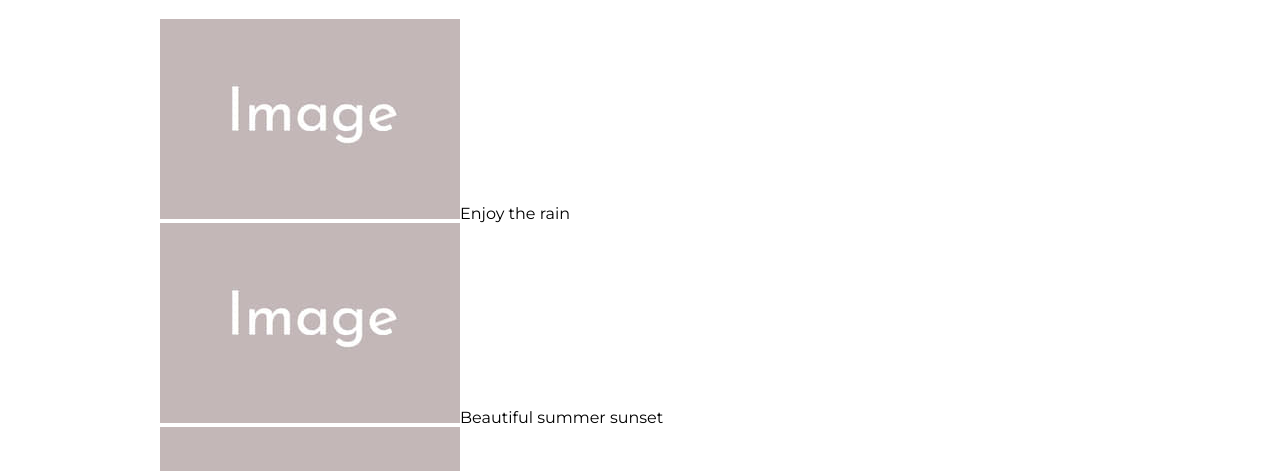
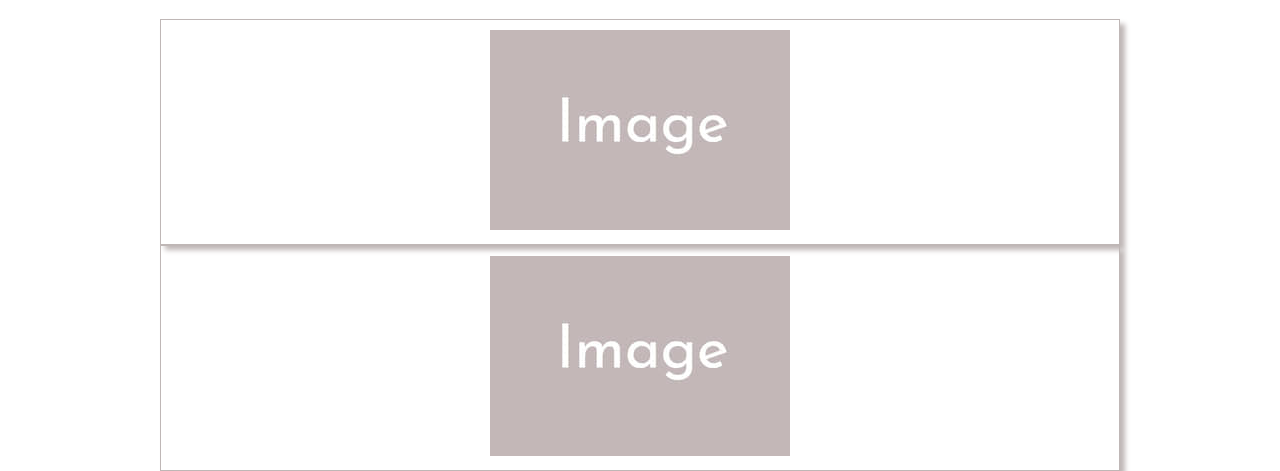
Before and after one commit to jolmateu/jolmateu.github.io, a plain HTML site: page weather/gallery-7.html in a window 1280 px wide. Shown: the part 297-768 px from the top of the page. Drawn offline with Linux system fonts and the light colour scheme.

Commit message:
Upload Gallery

```diff
--- a/weather/css/small.css
+++ b/weather/css/small.css
@@ -210,3 +210,19 @@ footer img {
     color:#DCF763;
     text-align: center;
   }
+
+.main-gallery{
+    display: block;
+    text-align: center;
+}
+
+.row1, .row2, .row3, .row4, .row5, .row6, .row7, .row8, .row9{
+    width: 100%;
+    padding: 10px;
+    border: 1px solid #bfb7b6;
+    box-shadow: 5px 5px 5px #bfb7b6;
+}
+
+.main-gallery span{
+    display: none;
+}
```
